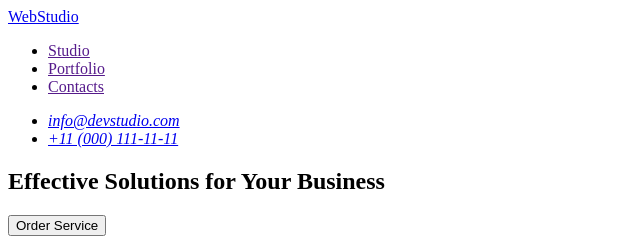
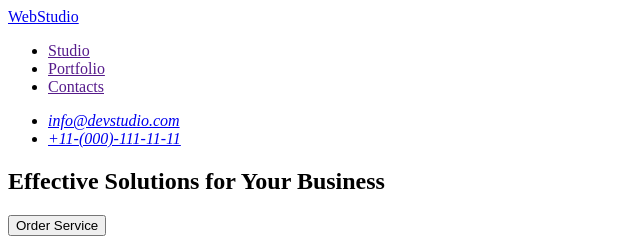
Before and after one commit to Ludmila1993/goit-markup-hw-01, a plain HTML site: page index.html in a window 1280 px wide. Shown: the top 240 px of the page, 0-640 px from the left. Drawn offline with Linux system fonts and the light colour scheme.

Commit message:
рекарн

```diff
--- a/index.html
+++ b/index.html
@@ -18,7 +18,7 @@
     <address>
       <ul>
         <li><a href="mailto:info@devstudio.com">info@devstudio.com</a></li>
-        <li><a href="tel:+11000111111">+11 (000) 111-11-11</a></li>
+        <li><a href="tel:+11000111111">+11-(000)-111-11-11</a></li>
       </ul>
     </address>
   </header>
```
